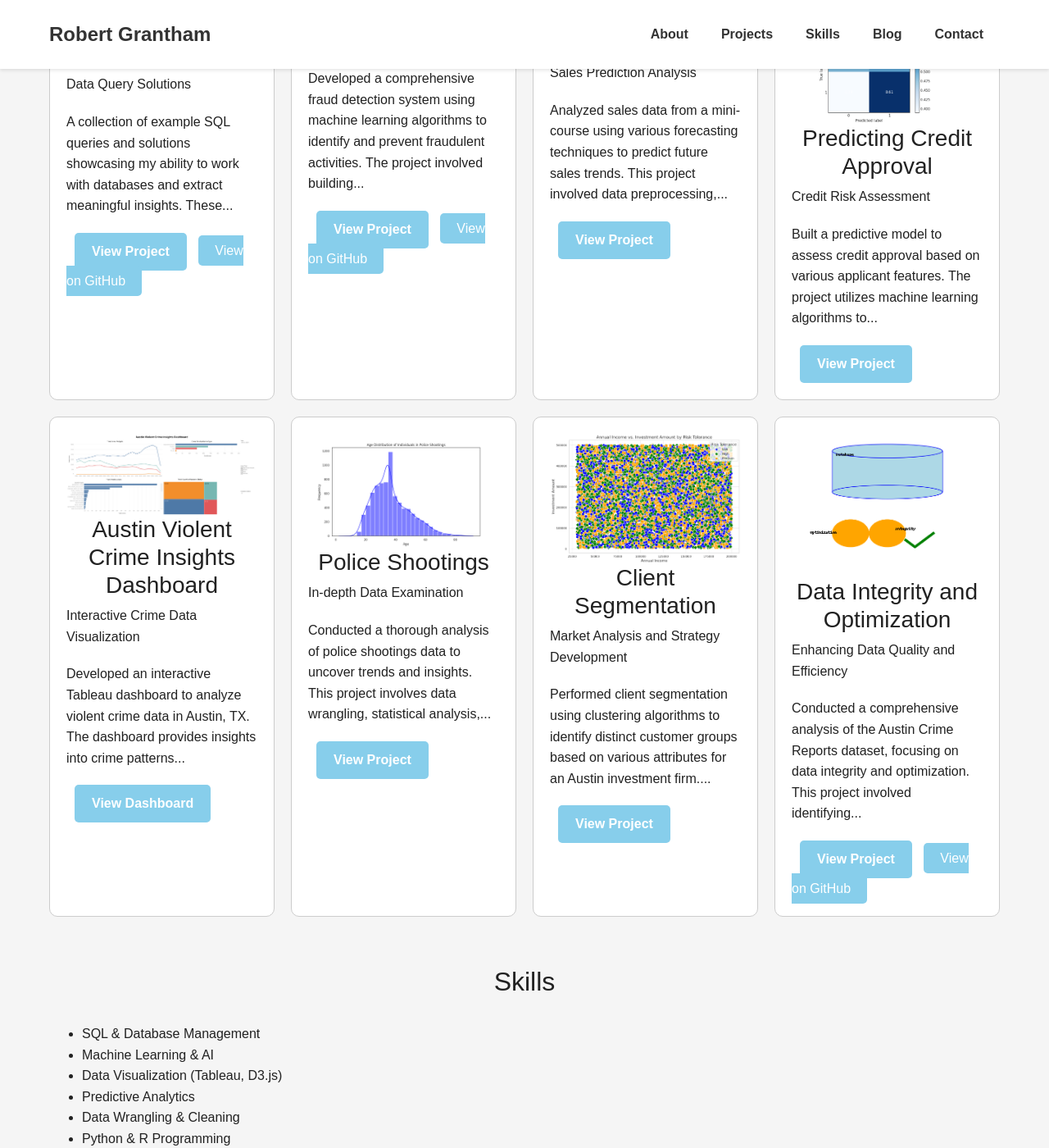
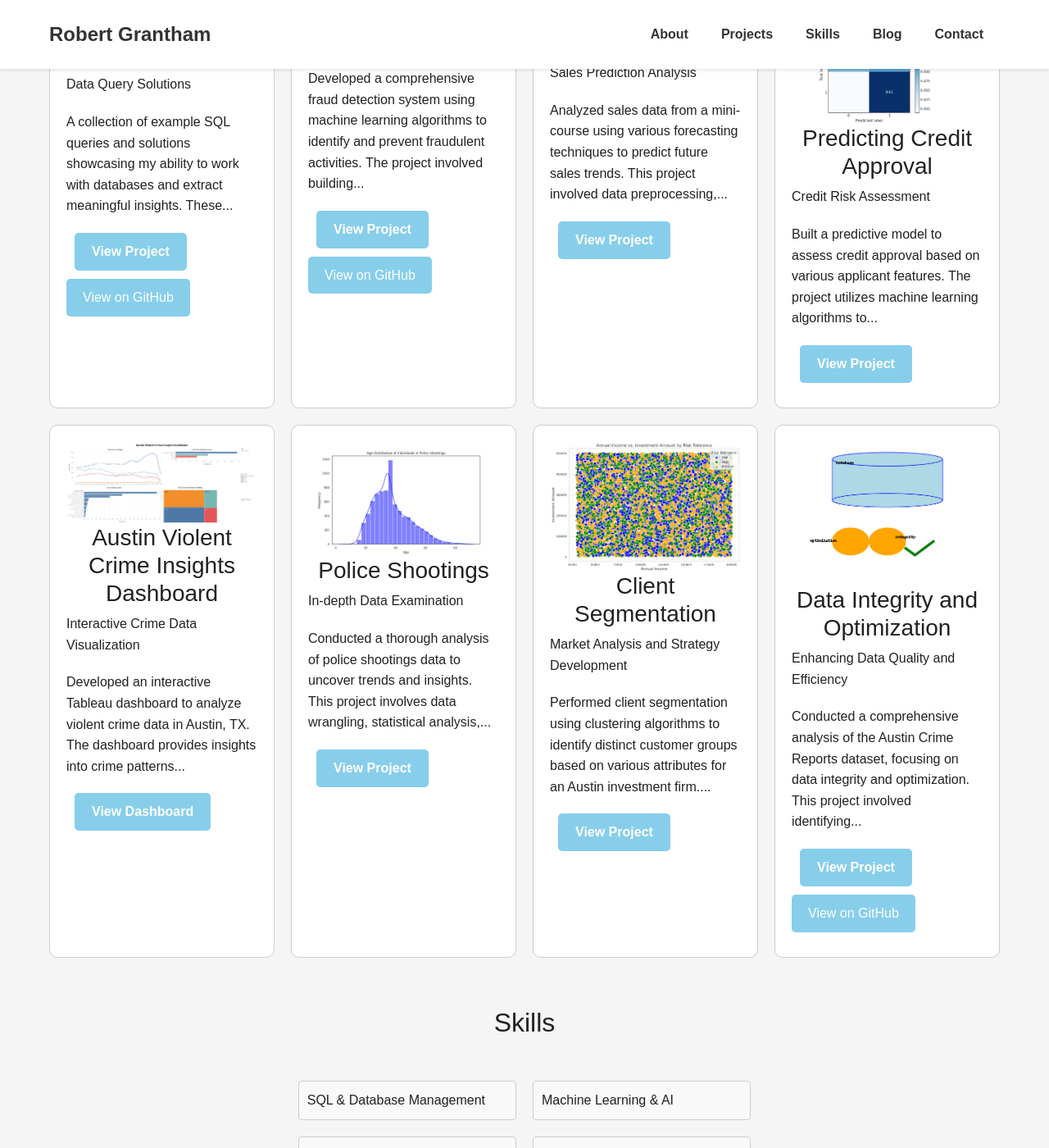
Before and after one commit to rgrantham82/rgrantham82.github.io, a Jekyll site: the page built from index.html, in a window 1280 px wide and 1400 px high, scrolled down 1256 px. Shown: the whole window at 82% size. Built offline with Jekyll 4.4.1, drawn with Linux system fonts in a browser that asks for light colours; nearby versions of some CDN libraries.

Commit message:
Update styles.css

```diff
--- a/assets/css/styles.css
+++ b/assets/css/styles.css
@@ -1,4 +1,4 @@
-/* Root Variables */
+/* Root variables */
 :root {
     --primary-color: #87CEEB; /* Serene Sky Blue */
     --secondary-color: #2C3E50; /* Dark Blue */
@@ -10,9 +10,10 @@
     --header-footer-text: #FFFFFF;
 }
 
-/* Global Styles */
+/* Global styles */
+
 body {
-    font-family: 'Montserrat', sans-serif;
+    font-family: Montserrat, sans-serif;
     line-height: 1.6;
     color: var(--text-color);
     background-color: var(--background-color);
@@ -26,7 +27,8 @@
     padding: 0 20px;
 }
 
-/* Header and Navigation */
+/* Header and navigation */
+
 header {
     padding: 10px 0;
     position: fixed;
@@ -48,13 +50,15 @@
     display: flex;
     justify-content: space-between;
     align-items: center;
+    transition: padding 0.3s;
 }
 
 .nav-links {
     list-style-type: none;
-    display: flex;
     margin: 0;
     padding: 0;
+    display: flex;
+    transition: transform 0.3s;
 }
 
 .nav-links li {
@@ -80,15 +84,35 @@
     cursor: pointer;
     padding: 10px;
     display: none;
+    /* Hidden by default, shown in media query */
 }
 
 .navbar-toggle i {
     font-size: 1.5rem;
 }
 
-@media screen and (max-width: 768px) {
+@media screen and (min-width: 768px) {
+    .navbar {
+        display: flex;
+        justify-content: space-between;
+        align-items: center;
+    }
+
+    .navbar-toggle {
+        display: none;
+        /* Hide toggle button on larger screens */
+    }
+
+    .nav-links {
+        display: flex;
+        align-items: center;
+    }
+}
+
+@media (max-width: 768px) {
     .navbar-toggle {
         display: block;
+        /* Show toggle button on smaller screens */
     }
 
     .nav-links {
@@ -110,12 +134,25 @@
     .nav-links.active {
         transform: translateY(0);
     }
+
+    .contact-container {
+        flex-direction: column;
+    }
+
+    .contact-info,
+    .contact-form {
+        flex: 1 1 100%;
+        margin-bottom: 20px;
+    }
 }
 
-/* Main Content */
+/* Main content areas */
+
 main {
     margin-top: 70px;
+    /* Adjust according to header height */
     padding: 20px;
+    transition: margin-top 0.3s;
 }
 
 h2,
@@ -130,6 +167,7 @@
 }
 
 /* Footer */
+
 footer {
     padding: 20px 0;
     background-color: var(--header-footer-background);
@@ -144,12 +182,18 @@
     display: flex;
     flex-direction: column;
     align-items: center;
+    transition: transform 0.3s, opacity 0.3s;
+    animation: slideInFromBottom 1s ease-in-out;
+    animation-fill-mode: both;
 }
 
 .social-icons {
     display: flex;
     justify-content: center;
     margin-top: 10px;
+    opacity: 0;
+    transition: opacity 0.5s ease-out;
+    animation: fadeIn 1s ease-out 0.5s forwards;
 }
 
 .social-icons li {
@@ -163,12 +207,12 @@
     transition: color 0.3s;
 }
 
-/* Hero Section */
 .hero {
     background: linear-gradient(135deg, var(--primary-color), var(--secondary-color));
     color: var(--header-footer-text);
     text-align: center;
     padding: 100px 20px;
+    animation: fadeIn 1s ease-in;
 }
 
 .hero .container {
@@ -176,6 +220,12 @@
     justify-content: center;
     align-items: center;
     flex-direction: column;
+}
+
+.hero .hero-content {
+    max-width: 800px;
+    margin: 0 auto;
+    animation: slideInFromLeft 1s ease-in;
 }
 
 .hero h1 {
@@ -186,6 +236,7 @@
 .hero p {
     font-size: 1.5rem;
     margin: 20px 0 30px;
+    animation: slideInFromRight 1s ease-in;
 }
 
 .hero a.btn,
@@ -206,7 +257,6 @@
     background-color: darken(var(--accent-color), 10%);
 }
 
-/* Sections */
 .section {
     padding: 60px 20px;
     margin: 60px auto;
@@ -219,6 +269,7 @@
 .section.visible {
     opacity: 1;
     transform: translateY(0);
+    animation: fadeInUp 1s ease-in;
 }
 
 .about-container {
@@ -229,30 +280,32 @@
     text-align: center;
 }
 
-.about-image {
+.about-container .about-image {
     width: 150px;
     height: 150px;
     border-radius: 50%;
     object-fit: cover;
     border: 5px solid var(--primary-color);
     transition: transform 0.3s, opacity 0.3s;
+    animation: zoomIn 1s ease-in;
 }
 
-.about-image:hover {
+.about-container .about-image:hover {
     transform: scale(1.1);
     opacity: 0.8;
 }
 
-.about-text {
+.about-container .about-text {
     max-width: 800px;
     margin-top: 20px;
     font-size: 1.1rem;
     color: var(--text-color);
+    animation: slideInFromBottom 1s ease-in;
 }
 
-/* Blog Section */
 #blog {
     padding: 60px 0;
+    animation: fadeIn 1s ease-in;
 }
 
 .blog-container {
@@ -267,6 +320,7 @@
     padding: 20px;
     margin: 20px 0;
     transition: transform 0.3s ease, box-shadow 0.3s ease;
+    animation: zoomIn 1s ease-in;
 }
 
 .blog-article:hover {
@@ -299,9 +353,10 @@
     color: var(--accent-color);
 }
 
-/* Projects Section */
+/* Projects section */
 #projects {
     padding: 60px 0;
+    animation: fadeIn 1s ease-in;
 }
 
 .projects-container {
@@ -317,6 +372,7 @@
     border-radius: 10px;
     padding: 20px;
     transition: transform 0.3s, box-shadow 0.3s;
+    animation: zoomIn 1s ease-in;
 }
 
 .project-card img {
@@ -341,54 +397,251 @@
     padding: 10px 20px;
     text-decoration: none;
     border-radius: 5px;
-    transition: background-color 0.3s ease;
+    display: inline-block;
+    margin-bottom: 10px;
+    transition: background-color 0.3s;
+}
+
+.project-card:hover {
+    transform: translateY(-5px);
 }
 
 .project-card .btn:hover,
 .project-card .btn-github:hover {
-    background-color: darken(var(--primary-color), 10%);
+    background-color: var(--primary-color-dark);
 }
 
-/* Media Queries */
-@media (max-width: 768px) {
-    .navbar-toggle {
-        display: block;
+/* New Sections */
+.services {
+    background: var(--primary-color);
+    color: var(--header-footer-text);
+    padding: 60px 0;
+    text-align: center;
+    animation: fadeIn 1s ease-in;
+}
+
+.services h2 {
+    font-size: 2rem;
+    margin-bottom: 20px;
+}
+
+.service-container {
+    display: flex;
+    justify-content: space-around;
+    flex-wrap: wrap;
+}
+
+.service-card {
+    background: var(--surface-color);
+    color: var(--text-color);
+    width: 250px;
+    padding: 20px;
+    margin: 10px;
+    border-radius: 8px;
+    box-shadow: 0 4px 8px rgba(0, 0, 0, 0.1);
+    transition: transform 0.3s ease;
+}
+
+.service-card:hover {
+    transform: translateY(-5px);
+    box-shadow: 0 6px 12px rgba(0, 0, 0, 0.2);
+}
+
+.service-card h3 {
+    font-size: 1.5rem;
+    margin-bottom: 10px;
+}
+
+.service-card p {
+    font-size: 1rem;
+    line-height: 1.6;
+}
+
+.testimonials {
+    background: var(--secondary-color);
+    color: var(--header-footer-text);
+    padding: 60px 0;
+    text-align: center;
+    animation: fadeIn 1s ease-in;
+}
+
+.testimonials h2 {
+    font-size: 2rem;
+    margin-bottom: 20px;
+}
+
+.testimonial-container {
+    display: flex;
+    justify-content: center;
+    flex-wrap: wrap;
+}
+
+.testimonial-card {
+    background: var(--surface-color);
+    color: var(--text-color);
+    width: 250px;
+    padding: 20px;
+    margin: 10px;
+    border-radius: 8px;
+    box-shadow: 0 4px 8px rgba(0, 0, 0, 0.1);
+    transition: transform 0.3s ease;
+}
+
+.testimonial-card:hover {
+    transform: translateY(-5px);
+    box-shadow: 0 6px 12px rgba(0, 0, 0, 0.2);
+}
+
+.testimonial-card p {
+    font-size: 1rem;
+    line-height: 1.6;
+    margin-bottom: 10px;
+}
+
+.testimonial-card .testimonial-author {
+    font-weight: bold;
+    font-size: 1.1rem;
+    color: var(--primary-color);
+}
+
+.faq {
+    background: var(--background-color);
+    padding: 60px 0;
+    text-align: center;
+    animation: fadeIn 1s ease-in;
+}
+
+.faq h2 {
+    font-size: 2rem;
+    margin-bottom: 20px;
+}
+
+.faq-container {
+    max-width: 800px;
+    margin: 0 auto;
+}
+
+.faq-item {
+    background: var(--surface-color);
+    color: var(--text-color);
+    padding: 20px;
+    margin: 10px 0;
+    border-radius: 8px;
+    box-shadow: 0 4px 8px rgba(0, 0, 0, 0.1);
+    cursor: pointer;
+    transition: transform 0.3s ease;
+}
+
+.faq-item:hover {
+    transform: translateY(-5px);
+    box-shadow: 0 6px 12px rgba(0, 0, 0, 0.2);
+}
+
+.faq-item h3 {
+    font-size: 1.5rem;
+    margin-bottom: 10px;
+}
+
+.faq-item p {
+    font-size: 1rem;
+    line-height: 1.6;
+    display: none;
+    margin-top: 10px;
+}
+
+.faq-item.active p {
+    display: block;
+}
+
+.skills-container {
+  display: flex;
+  justify-content: center;
+  padding: 20px;
+}
+
+.skills-list {
+  display: grid;
+  grid-template-columns: repeat(2, 1fr);
+  gap: 20px;
+  list-style: none;
+  padding: 0;
+  margin: 0;
+}
+
+.skills-list li {
+  background-color: #f9f9f9;
+  padding: 10px;
+  border: 1px solid #ccc;
+  border-radius: 4px;
+  transition: transform 0.3s, box-shadow 0.3s;
+}
+
+.skills-list li:hover {
+  transform: translateY(-5px);
+  box-shadow: 0 4px 8px rgba(0, 0, 0, 0.2);
+}
+
+/* Animations */
+@keyframes fadeIn {
+    from {
+        opacity: 0;
     }
+    to {
+        opacity: 1;
+    }
+}
 
-    .nav-links {
-        position: absolute;
-        top: 70px;
-        left: 0;
-        width: 100%;
-        flex-direction: column;
-        align-items: center;
-        background-color: var(--header-footer-background);
-        transform: translateY(-100%);
-        transition: transform 0.3s ease-in-out;
+@keyframes slideInFromLeft {
+    from {
+        transform: translateX(-100%);
+        opacity: 0;
     }
+    to {
+        transform: translateX(0);
+        opacity: 1;
+    }
+}
 
-    .nav-links.active {
+@keyframes slideInFromRight {
+    from {
+        transform: translateX(100%);
+        opacity: 0;
+    }
+    to {
+        transform: translateX(0);
+        opacity: 1;
+    }
+}
+
+@keyframes slideInFromBottom {
+    from {
+        transform: translateY(100%);
+        opacity: 0;
+    }
+    to {
+        transform: translateY(0);
+        opacity: 1;
+    }
+}
+
+@keyframes zoomIn {
+    from {
+        transform: scale(0.5);
+        opacity: 0;
+    }
+    to {
+        transform: scale(1);
+        opacity: 1;
+    }
+}
+
+@keyframes fadeInUp {
+    from {
+        opacity: 0;
+        transform: translateY(20px);
+    }
+    to {
+        opacity: 1;
         transform: translateY(0);
     }
-
-    .section {
-        padding: 40px 20px;
-    }
-
-    .hero h1 {
-        font-size: 2.5rem;
-    }
-
-    .hero p {
-        font-size: 1.25rem;
-    }
-
-    .hero a.btn,
-    .hero a.resume-btn {
-        font-size: 1rem;
-    }
-
-    .projects-container {
-        grid-template-columns: 1fr;
-    }
 }
```
